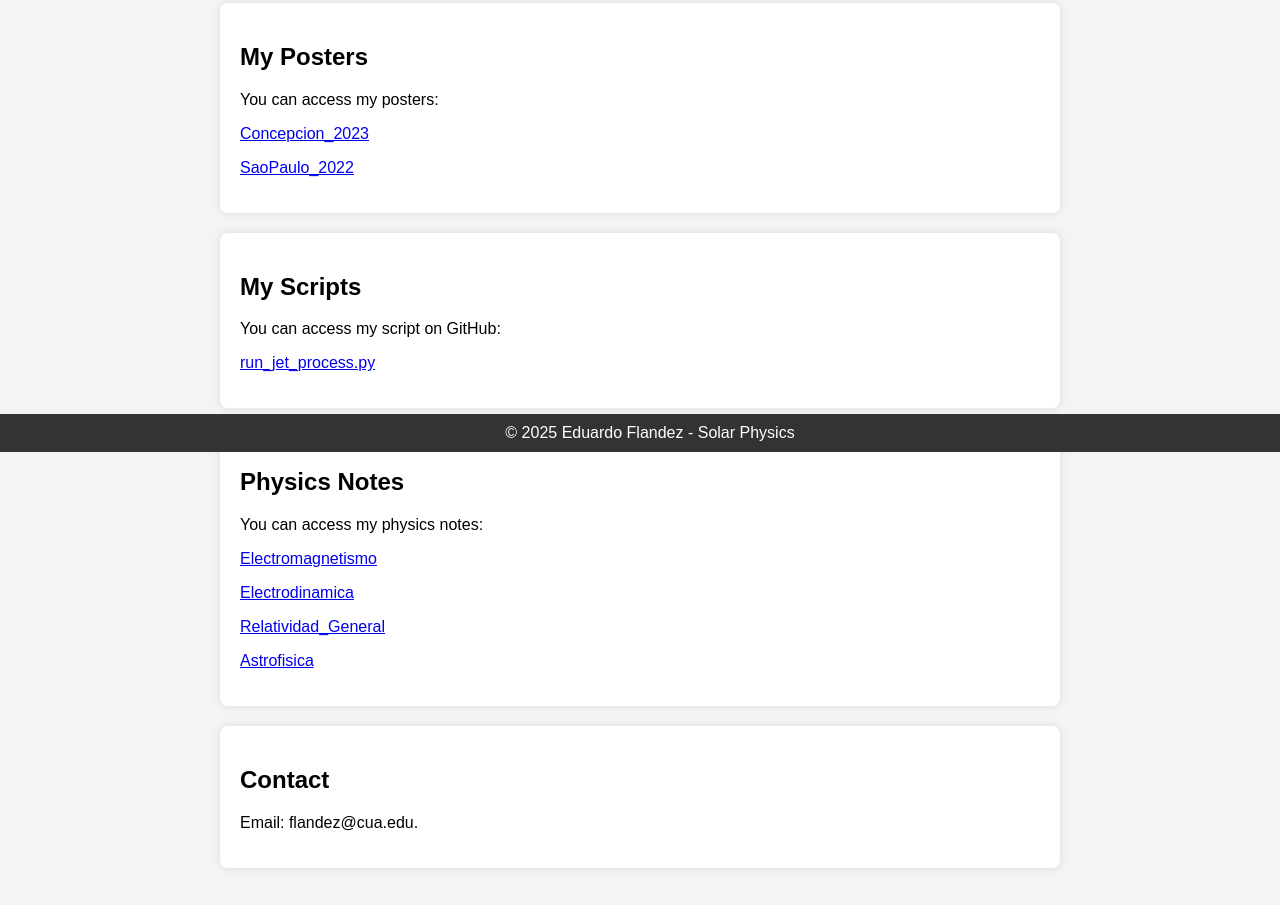
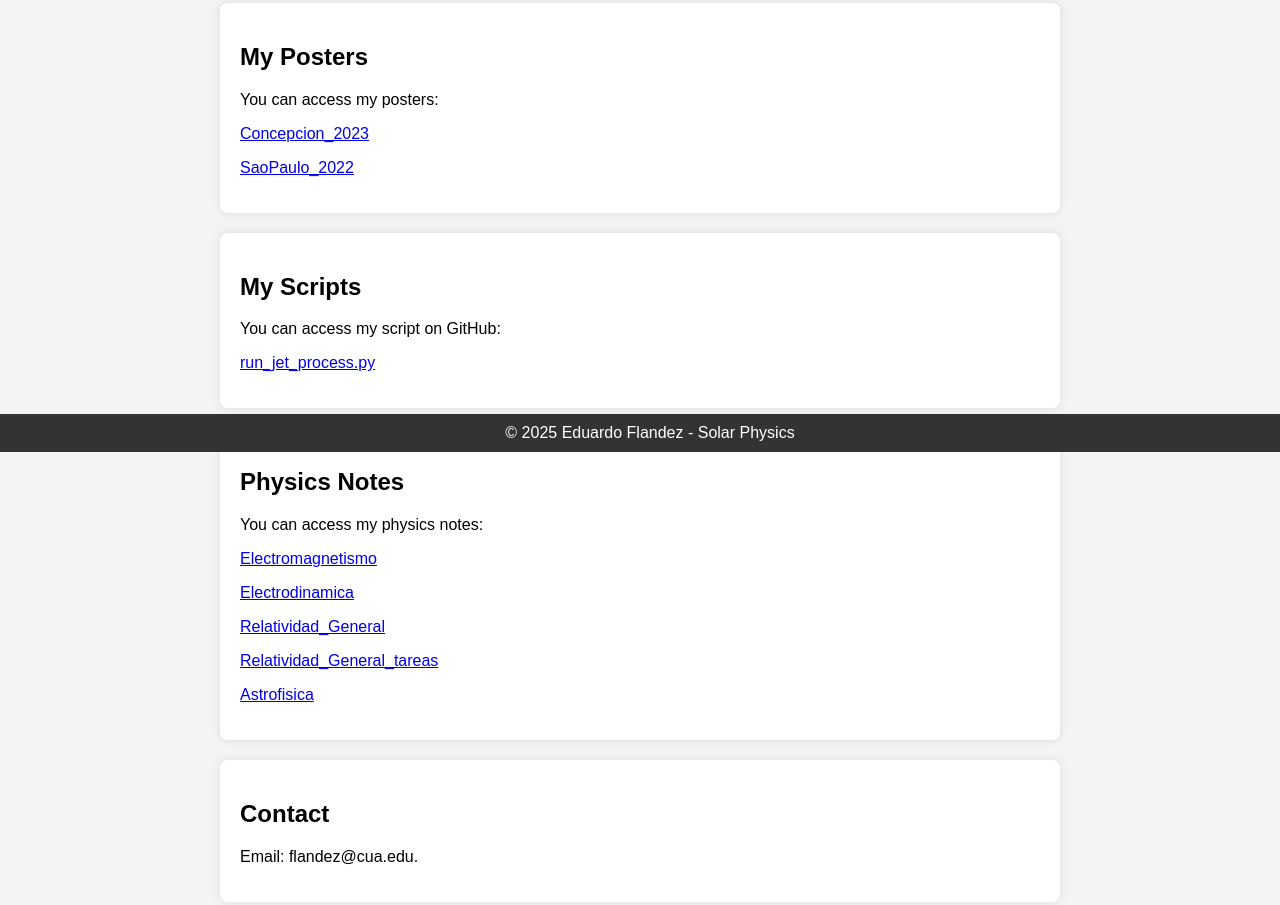
Before and after one commit to DonLalokura/solarflandez, a plain HTML site: page index.html in a window 1280 px wide. Shown: the part 348-1253 px from the top of the page. Drawn offline with Linux system fonts and the light colour scheme.

Commit message:
Update index.html

```diff
--- a/index.html
+++ b/index.html
@@ -129,6 +129,7 @@
     <p><a href="https://github.com/SolarFlandez/solarflandez/blob/main/Campos_magneticos.pdf" target="_blank">Electromagnetismo</a></p>
     <p><a href="https://github.com/SolarFlandez/solarflandez/blob/main/electrodinamica.pdf" target="_blank">Electrodinamica </a></p>
     <p><a href="https://github.com/SolarFlandez/solarflandez/blob/main/relatividad_general.pdf" target="_blank">Relatividad_General </a></p>
+     <p><a href="https://github.com/SolarFlandez/solarflandez/blob/main/relatividad_general_tareas.pdf" target="_blank">Relatividad_General_tareas </a></p>
     <p><a href="https://github.com/SolarFlandez/solarflandez/blob/main/astrofisica.pdf" target="_blank">Astrofisica </a></p>
     </section>
 
```
